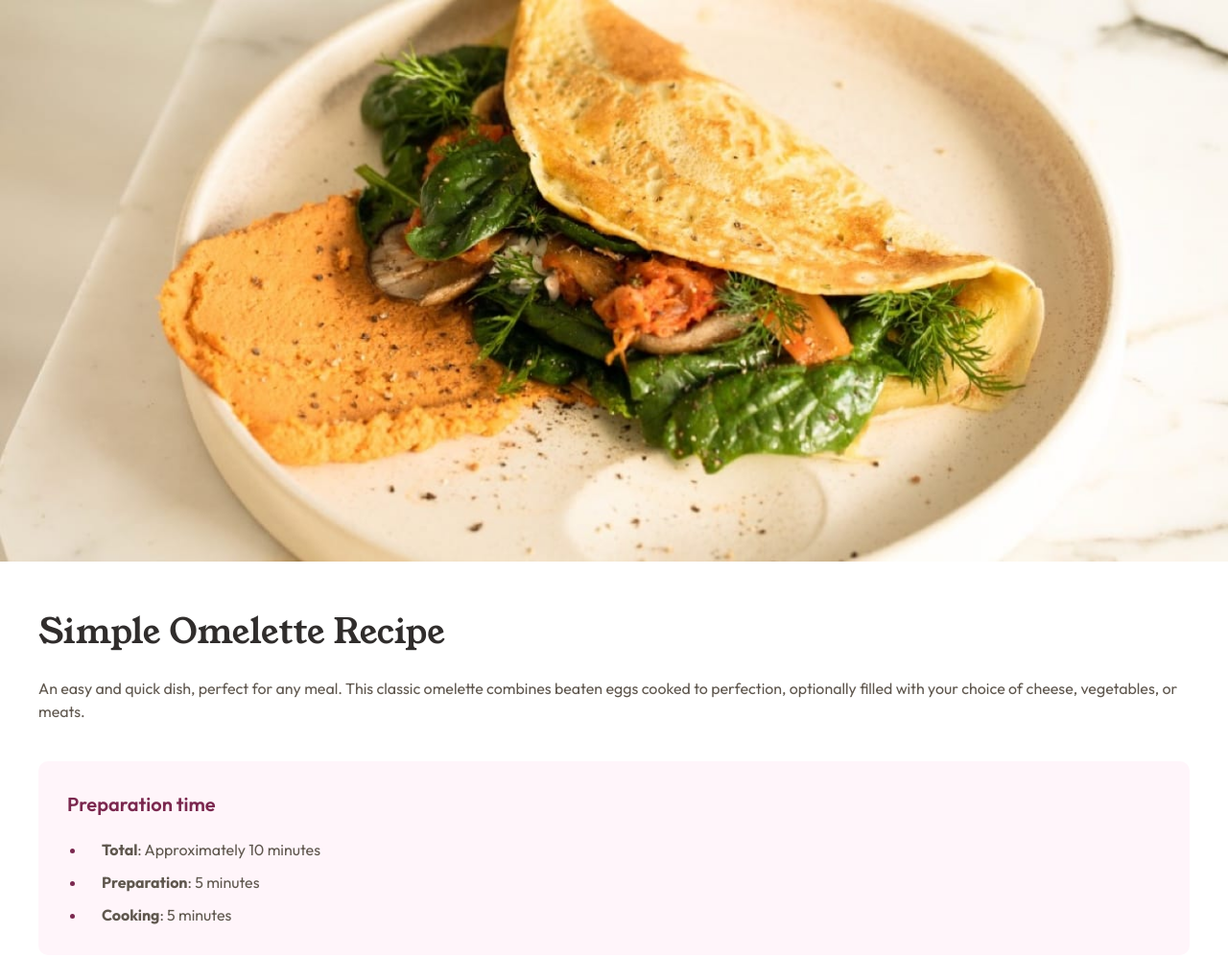
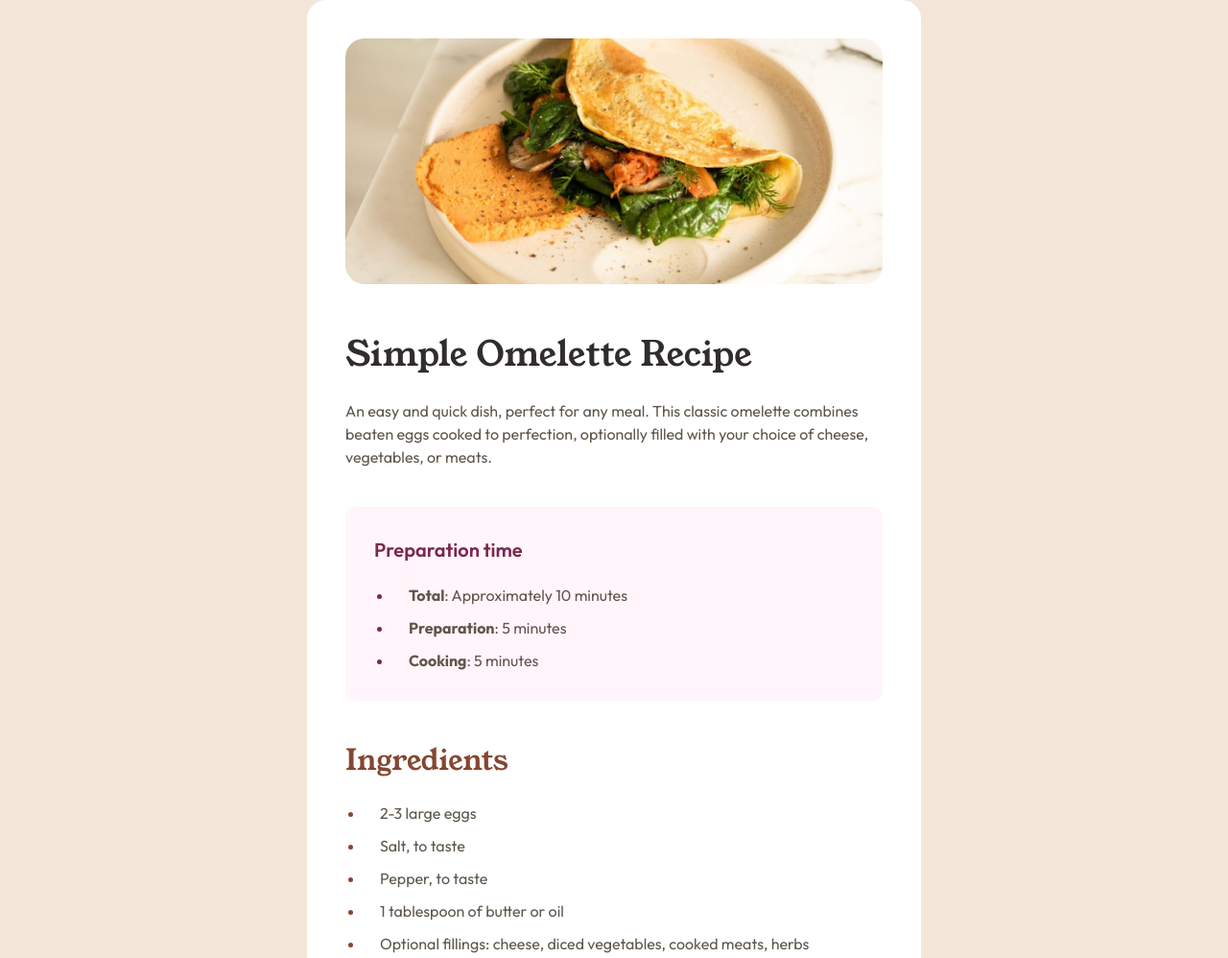
Before and after one commit to rodriguesedson/recipe-page-main, a website: page public/index.html in a window 1280 px wide. Shown: the top 998 px of the page at 96% size. Drawn offline with Linux system fonts and the light colour scheme.

Commit message:
fix preparation title tag, media queries for 1080px and 1440px

```diff
--- a/public/index.html
+++ b/public/index.html
@@ -27,7 +27,7 @@
 
     <!-- Second section -->
     <section class="preparation">
-      <h3 class="preparation-title">Preparation time</h3>
+      <h2 class="preparation-title">Preparation time</h2>
       <ul class="preparation-list">
         <li>
           <span>Total</span>: Approximately 10 minutes
--- a/public/style.css
+++ b/public/style.css
@@ -91,16 +91,16 @@ span {
   width: 100%;
 }
 
+.preparation {
+  background-color: var(--rose-50);
+  padding: 30px;
+  border-radius: 10px;
+}
+
 .preparation-title {
   font-size: 20px;
   font-weight: 600;
   color: var(--rose-800);
-}
-
-.preparation {
-  background-color: var(--rose-50);
-  padding: 30px;
-  border-radius: 10px;
 }
 
 /* Changes the color of the preparation list marker (rose) */
@@ -154,9 +154,9 @@ span {
   color: hsl(228, 45%, 44%);
 } */
 
-@media (min-width: 1440px) {
+@media (min-width: 1080px) {
   body {
-    height: 100vh;
+    height: 100%;
   }
 
   main {
@@ -173,3 +173,9 @@ span {
     border-radius: 20px;
   }
 }
+
+@media (min-width: 1440px) {
+  body {
+    height: 100vh;
+  }
+}
```
